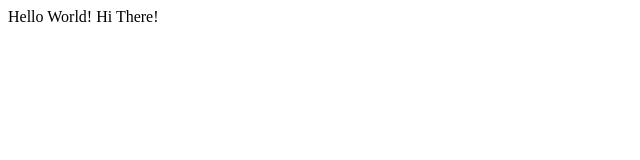
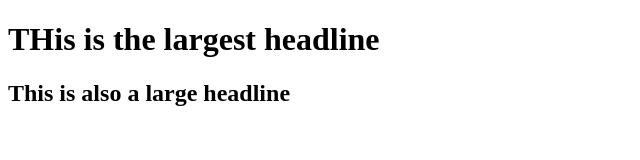
Before and after one commit to yeoboonkock/lecture0, a plain HTML site: page hello.html in a window 1280 px wide. Shown: the whole page, without its empty margins (0-640 px from the left). Drawn offline with Linux system fonts and the light colour scheme.

Commit message:
added headlines

```diff
--- a/hello.html
+++ b/hello.html
@@ -4,6 +4,7 @@
     <title>My Webpage!</title>
   </head>
   <body>
-    Hello World! Hi There!
+    <h1> THis is the largest headline <h1>
+      <h2> This is also a large headline <h2>
   </body>
 </html>
```
